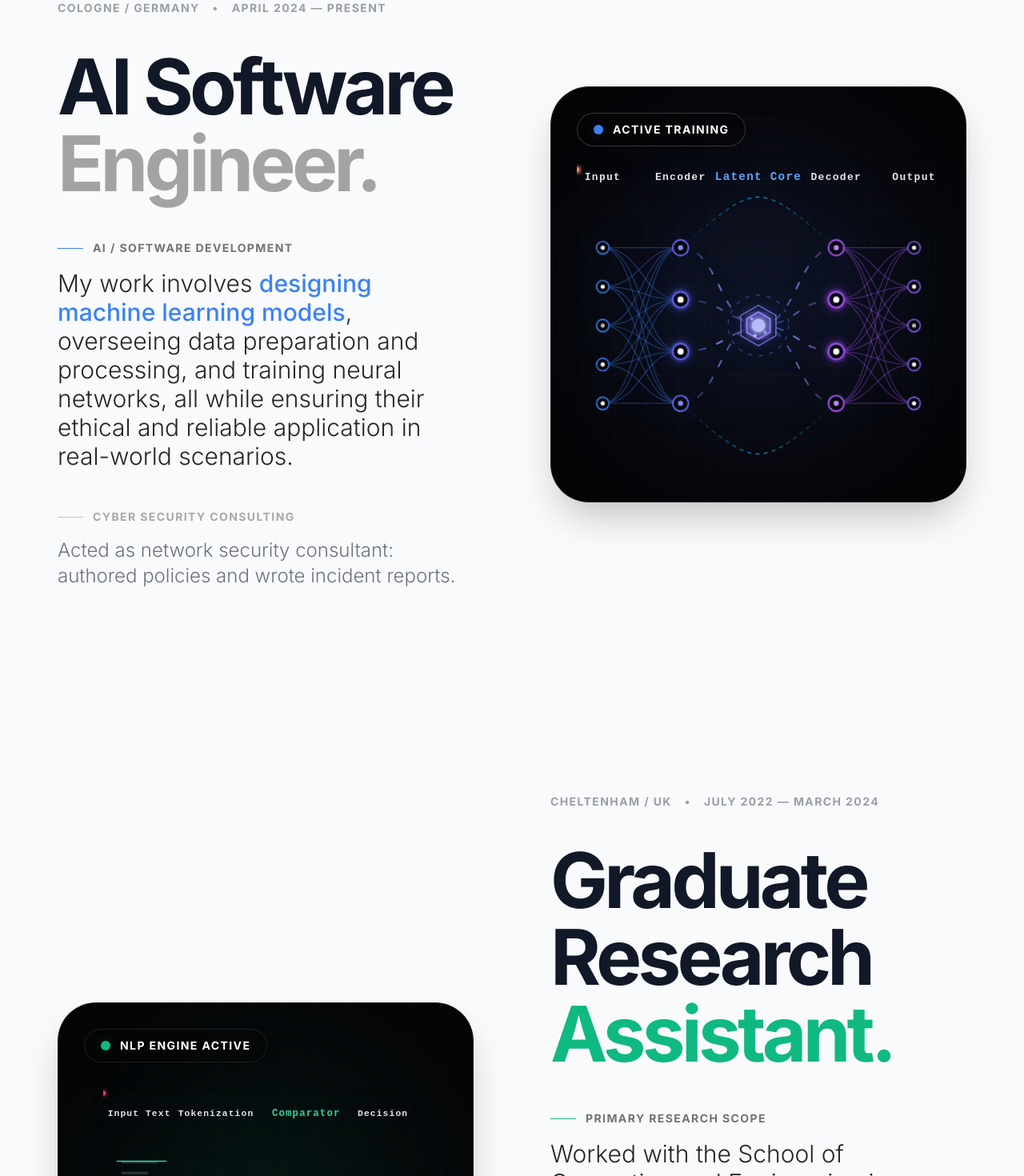
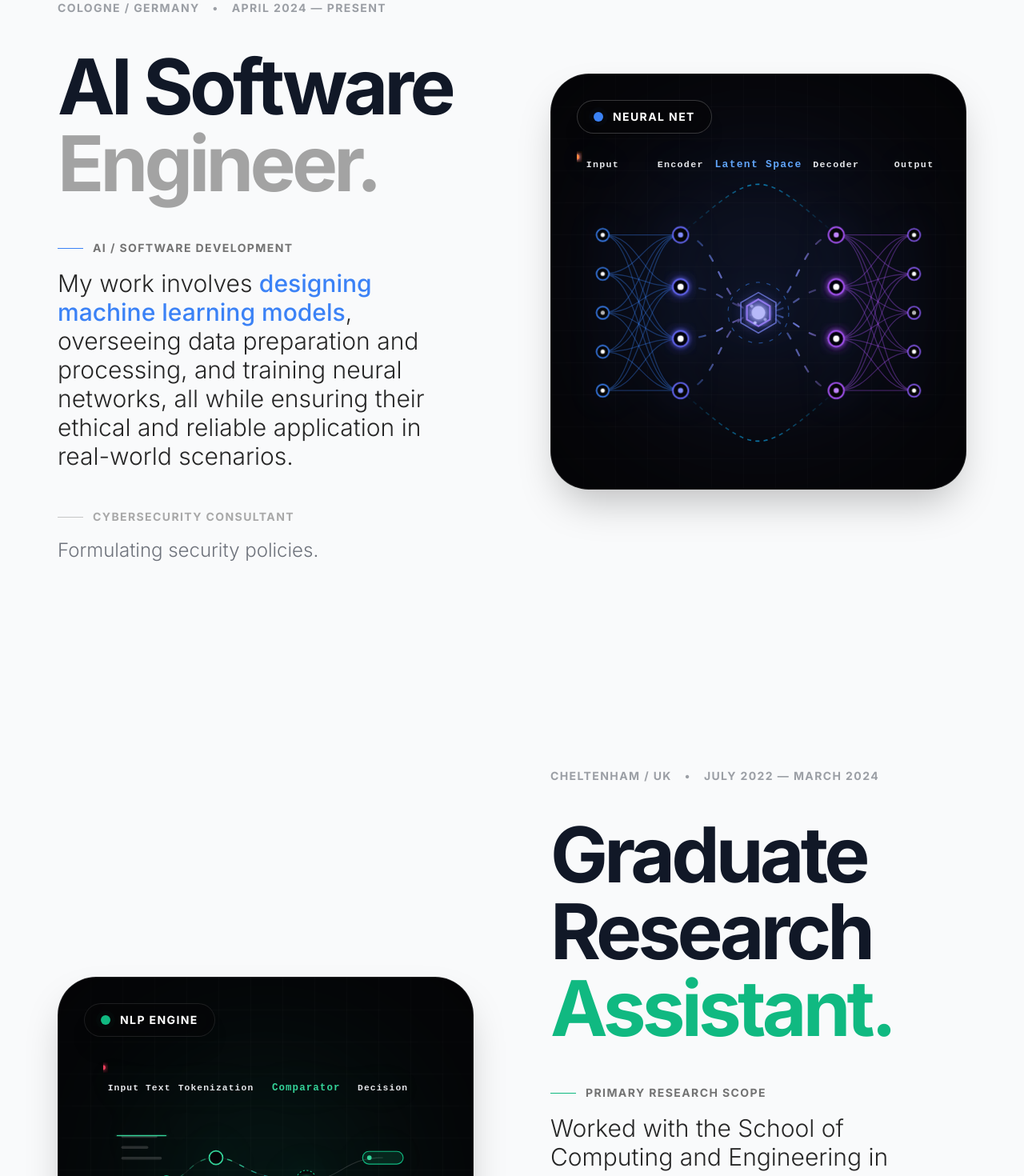
Before and after one commit to barbininiccolo/barbininiccolo.github.io, a SvelteKit app: page /cv in a window 1280 px wide. Shown: the part 1040-2510 px from the top of the page at 80% size. Built offline with nearby package versions, Linux system fonts and the light colour scheme.

Commit message:
fix(text): Minor adjustments.

```diff
--- a/src/routes/cv/+page.svelte
+++ b/src/routes/cv/+page.svelte
@@ -73,10 +73,10 @@
       <div class="group opacity-60 hover:opacity-100 transition-opacity duration-500">
         <h3 class="text-sm font-bold uppercase tracking-widest text-neutral-500 mb-4 flex items-center gap-3">
           <span class="w-8 h-[1px] bg-neutral-400"></span>
-          Cyber Security Consulting
+          Cybersecurity Consultant
         </h3>
         <p class="text-xl md:text-2xl font-light leading-snug">
-          Acted as network security consultant: authored policies and wrote incident reports.
+          Formulating security policies.
         </p>
       </div>
     </div>
@@ -122,10 +122,10 @@
           </defs>
 
           <!-- Layer Identifiers (Moved upward to y=20) -->
-          <g font-family="monospace" font-size="20" font-weight="bold" text-transform="uppercase" letter-spacing="2" fill="#e5e7eb">
+          <g font-family="monospace" font-size="18" font-weight="bold" text-transform="uppercase" letter-spacing="2" fill="#e5e7eb">
             <text x="50" y="20" text-anchor="middle">Input</text>
             <text x="200" y="20" text-anchor="middle">Encoder</text>
-            <text x="350" y="20" text-anchor="middle" fill="#60a5fa" font-size="22">Latent Core</text>
+            <text x="350" y="20" text-anchor="middle" fill="#60a5fa" font-size="20">Latent Space</text>
             <text x="500" y="20" text-anchor="middle">Decoder</text>
             <text x="650" y="20" text-anchor="middle">Output</text>
           </g>
@@ -238,7 +238,7 @@
             <span class="animate-ping absolute inline-flex h-full w-full rounded-full bg-blue-400 opacity-75"></span>
             <span class="relative inline-flex rounded-full h-3 w-3 bg-blue-500"></span>
           </span>
-          <span class="text-xs sm:text-sm font-bold text-white tracking-widest uppercase">Active Training</span>
+          <span class="text-xs sm:text-sm font-bold text-white tracking-widest uppercase">Neural Net</span>
         </div>
       </div>
 
@@ -397,7 +397,7 @@
             <span class="animate-ping absolute inline-flex h-full w-full rounded-full bg-emerald-400 opacity-75"></span>
             <span class="relative inline-flex rounded-full h-3 w-3 bg-emerald-500"></span>
           </span>
-          <span class="text-xs sm:text-sm font-bold text-white tracking-widest uppercase">NLP Engine Active</span>
+          <span class="text-xs sm:text-sm font-bold text-white tracking-widest uppercase">NLP Engine</span>
         </div>
       </div>
 
```
